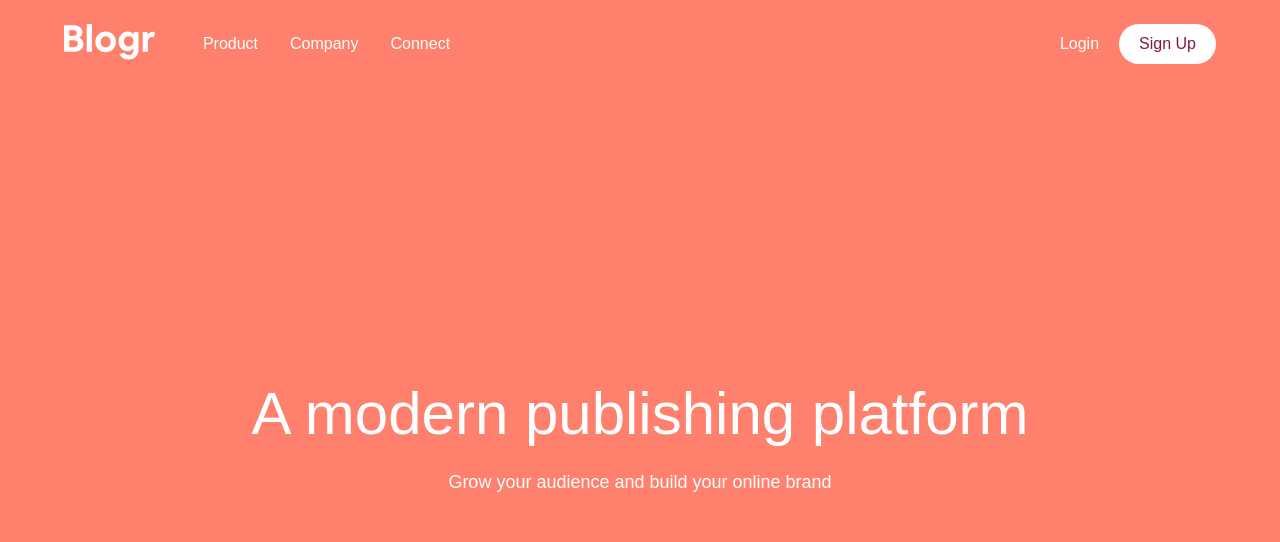
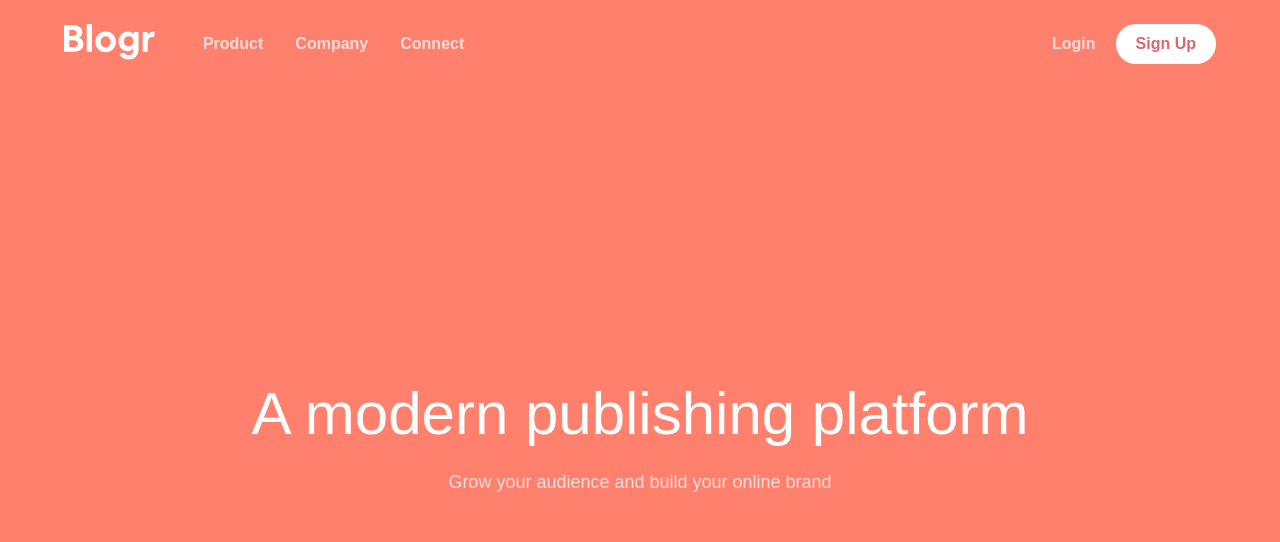
Before and after one commit to IssamAth/blog-landing-page-main, a React (Create React App) app: page / in a window 1280 px wide. Shown: the top 542 px of the page. Built offline with nearby package versions, Linux system fonts and the light colour scheme.

Commit message:
8th commit - almost done

```diff
--- a/src/App.jsx
+++ b/src/App.jsx
@@ -48,24 +48,24 @@ const App = () => {
         {/* CONTAINER */}
         <div className='container mx-auto h-full flex-col'>
           {/* FLEX ITEM 1 */}
-          <div className='flex flex-row justify-between pt-12 md:pt-6'>
+          <div className='flex flex-row justify-between pt-12 md:pt-6 text-navtext font-bold'>
             <div className='flex flex-row space-x-12'>
               {/* LOGO */}
               <div className=''>
                 <img src={LOGO} className="h-8 md:h-9" alt="" />
               </div>
               {/* NAV BAR */}
-              <nav className='hidden md:flex pt-2 space-x-8'>
-                <div>Product</div>
-                <div>Company</div>
-                <div>Connect</div>
+              <nav className='hidden md:flex pt-2 space-x-8 '>
+                <a className='md:hover:underline md:hover:cursor-pointer hover:text-white'>Product</a>
+                <a className='md:hover:underline md:hover:cursor-pointer hover:text-white'>Company</a>
+                <a className='md:hover:underline md:hover:cursor-pointer hover:text-white'>Connect</a>
               </nav>
               {/* Humbugerger */}
             </div>
 
             <div className='hidden md:flex space-x-5 pt-2'>
-              <div>Login</div>
-              <div className='bg-white text-pink-900 flex py-2 -mt-2 px-5 rounded-3xl'>
+              <div className='md:hover:cursor-pointer md:hover:text-white'>Login</div>
+              <div className='bg-white text-signUp flex py-2 -mt-2 px-5 rounded-3xl md:hover:cursor-pointer md:hover:bg-red-300 md:hover:text-white'>
                 <div className=''>Sign Up</div>
               </div>
             </div>
@@ -75,18 +75,18 @@ const App = () => {
             <div className=''>
               <h1>A modern publishing platform</h1>
             </div>
-            <div className='text-bigbase text-center px-4 pt-4 md:pt-6 md:text-lg'>
+            <div className='text-bigbase text-center px-4 pt-4 md:pt-6 md:text-lg text-navtext'>
               <p>Grow your audience and build your online brand</p>
             </div>
           </div>
           {/* FLEX ITEM 3 */}
           <div className='flex flex-row justify-around mt-12 md:justify-center md:space-x-4'>
             {/* FIRST BUTTON */}
-            <div className='flex justify-center items-center bg-white text-pOneBackground py-2 px-4 rounded-3xl font-extrabold md:px-5'>
+            <div className='flex justify-center items-center bg-white text-pOneBackground py-2 px-4 rounded-3xl font-extrabold md:px-5 md:hover:cursor-pointer md:hover:bg-red-300 md:hover:text-white'>
               <div>Start for Free</div>
             </div>
             {/* FIRST BUTTON */}
-            <div className='flex justify-center items-center bg-transparent border-white border-1 text-white py-2 px-4 rounded-3xl font-extrabold md:px-5'>
+            <div className='flex justify-center items-center bg-transparent border-white border-1 text-white py-2 px-4 rounded-3xl font-extrabold md:px-5 md:cursor-pointer md:hover:bg-white md:hover:text-learnMore'>
               <div>Learn More</div>
             </div>
           </div>
@@ -198,7 +198,7 @@ const App = () => {
         {/* CONTAINER */}
         <div className="container mx-auto">
           {/* FLEX ITEM */}
-          <div className='flex flex-col max-md:items-center text-center space-y-7 md:flex-row md:space-y-0 md:justify-between'>
+          <div className='flex flex-col max-md:items-center text-center space-y-7 md:flex-row md:space-y-0 md:justify-between md:text-left'>
             {/* LOGO */}
             <div className=' mt-14 mb-10 md:mt-0 md:mb-0'>
               <img src={LOGO} alt="" />
@@ -206,26 +206,26 @@ const App = () => {
             {/* PRODUCT */}
             <ul className=' flex flex-col space-y-1'>
               <li className=' mb-5 font-bold text-white'>Product</li>
-              <li><a href="/">Overview</a></li>
-              <li><a href="/about">Pricing</a></li>
-              <li><a href="/services">Marketplace</a></li>
-              <li><a href="/contact">Features</a></li>
-              <li><a href="/contact">Integrations</a></li>
+              <li><a href="/" className=' md:hover:underline'>Overview</a></li>
+              <li><a href="/about" className='md:hover:underline'>Pricing</a></li>
+              <li><a href="/services" className='md:hover:underline'>Marketplace</a></li>
+              <li><a href="/contact" className='md:hover:underline'>Features</a></li>
+              <li><a href="/contact" className='md:hover:underline'>Integrations</a></li>
             </ul>
             {/* COMPANY */}
             <ul className=' flex flex-col space-y-1'>
               <li className=' mb-5 font-bold text-white'>Company</li>
-              <li><a href="/">About</a></li>
-              <li><a href="/about">Team</a></li>
-              <li><a href="/services">Blog</a></li>
-              <li><a href="/contact">Careers</a></li>
+              <li><a href="/" className='md:hover:underline'>About</a></li>
+              <li><a href="/about" className='md:hover:underline'>Team</a></li>
+              <li><a href="/services" className='md:hover:underline'>Blog</a></li>
+              <li><a href="/contact" className='md:hover:underline'>Careers</a></li>
             </ul>
             {/* CONNECT */}
             <ul className=' flex flex-col space-y-1'>
               <li className=' mb-5 font-bold text-white'>Connect</li>
-              <li><a href="/">Contact</a></li>
-              <li><a href="/about">Newsletter</a></li>
-              <li><a href="/services">Linkedin</a></li>
+              <li><a href="/" className='md:hover:underline'>Contact</a></li>
+              <li><a href="/about" className='md:hover:underline'>Newsletter</a></li>
+              <li><a href="/services" className='md:hover:underline'>Linkedin</a></li>
             </ul>
           </div>
         </div>
--- a/tailwind.config.js
+++ b/tailwind.config.js
@@ -62,7 +62,10 @@ module.exports = {
       'copyRight': '#9196ab',
       'pOneBackground': '#ff806d',
       'bloo':'#3a3b59',
-      'footer':'#24242c'
+      'footer':'#24242c',
+      'navtext':'#ffdbd7',
+      'signUp':'#d96770',
+      'learnMore':'#fa586b',
     }),
     columns: {
       auto: 'auto',
```
